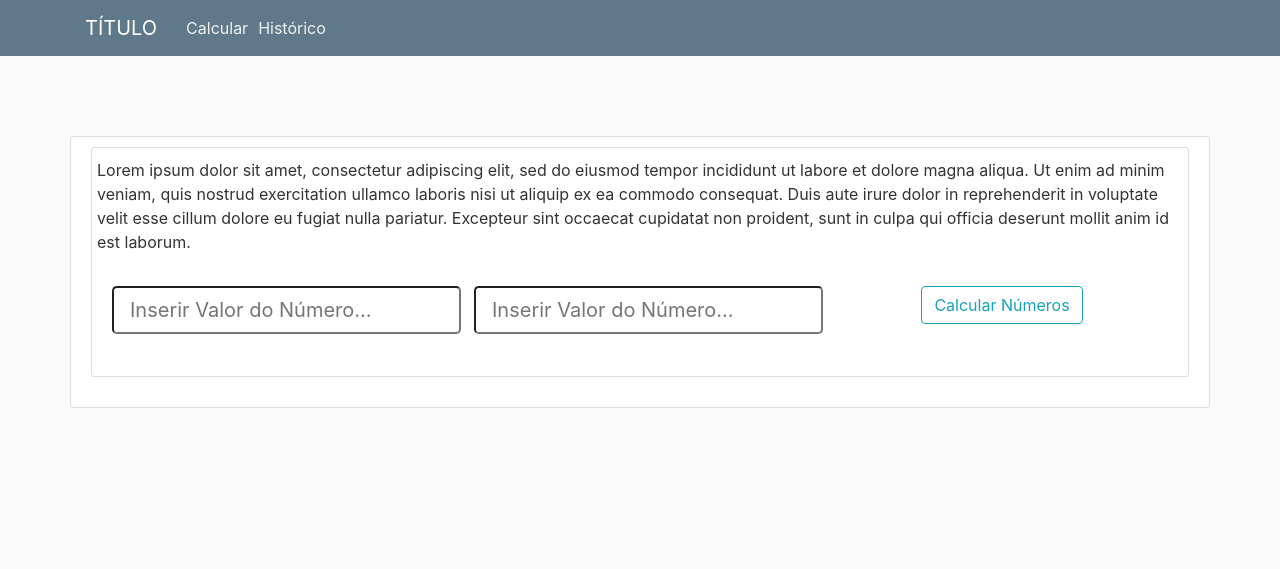
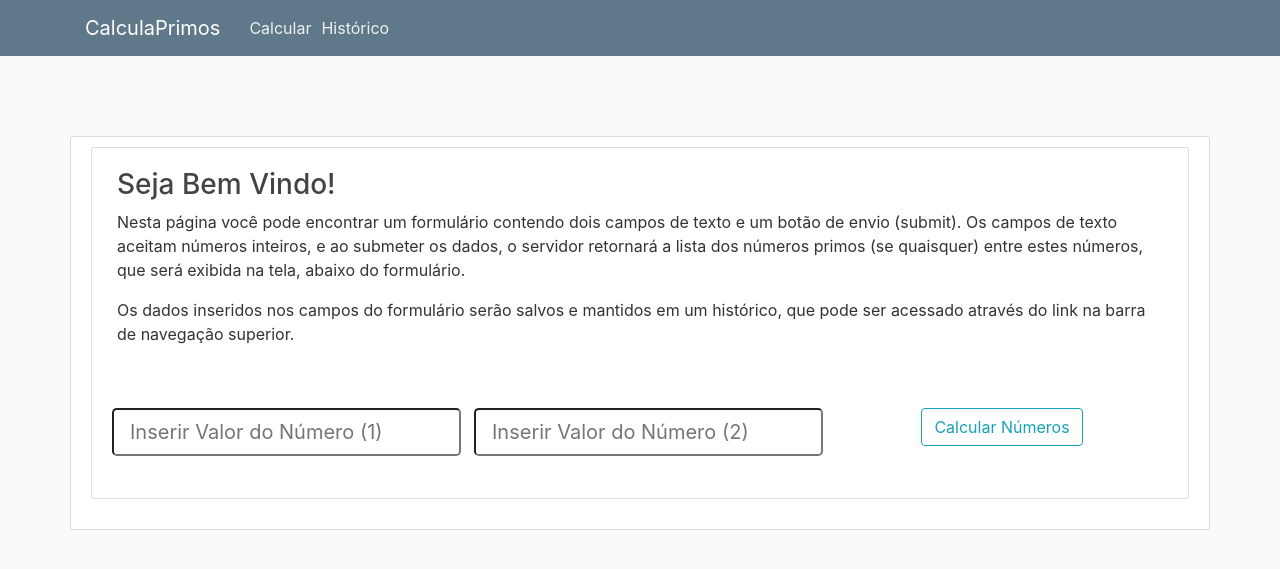
Before and after one commit to PedroBinotto/Desafio-Dev-Web-Full-Stack, a Flask app: page / in a window 1280 px wide. Shown: the top 569 px of the page. Run offline with Flask 2, Linux system fonts and the light colour scheme; some libraries are stand-ins or nearby versions.

Commit message:
*Página de Cálculos finalizada

```diff
--- a/flaskapp/main/forms.py
+++ b/flaskapp/main/forms.py
@@ -3,7 +3,7 @@ from wtforms import IntegerField, SubmitField
 from wtforms.validators import InputRequired, ValidationError
 
 class InputForm(FlaskForm):
-	num1 = IntegerField(validators=[InputRequired('Você precisa informar um número!')], render_kw={'placeholder': 'Inserir Valor do Número...'})
-	num2 = IntegerField(validators=[InputRequired('Você precisa informar um número!')], render_kw={'placeholder': 'Inserir Valor do Número...'})
+	num1 = IntegerField(validators=[InputRequired('Você precisa informar um número!')], render_kw={'placeholder': 'Inserir Valor do Número (1)'})
+	num2 = IntegerField(validators=[InputRequired('Você precisa informar um número!')], render_kw={'placeholder': 'Inserir Valor do Número (2)'})
 
 	submit =  SubmitField('Calcular Números')
--- a/flaskapp/main/routes.py
+++ b/flaskapp/main/routes.py
@@ -9,12 +9,14 @@ main = Blueprint('main', __name__)
 @main.route('/', methods=['GET', 'POST'])
 @main.route('/home/<string:num1>/<string:num2>', methods=['GET', 'POST'])
 def home(num1=None, num2=None):
+	title = 'Calcular'
 	form = InputForm()
 	if form.validate_on_submit():
 		record = Record(num1=form.num1.data, num2=form.num2.data)
 		db.session.add(record)
 		db.session.commit()
 		return redirect(url_for('main.home',
+			title=title,
 			num1=str(form.num1.data) if form.num1.data >= 0 else '0',
 			num2=str(form.num2.data) if form.num2.data >= 0 else '0'
 		))
@@ -22,13 +24,19 @@ def home(num1=None, num2=None):
 		lim_inf = int(min([num1, num2]))
 		lim_sup = int(max([num1, num2]))
 		results = calculate(lim_inf, lim_sup)
-		return render_template('home.html', form=form, results=results)
-	return render_template('home.html', form=form)
+		return render_template('home.html',
+			title=title,
+			form=form,
+			results=results,
+			lim_inf=lim_inf,
+			lim_sup=lim_sup
+		)
+	return render_template('home.html', title=title,form=form)
 
 @main.route('/history')
 def history():
 	page = request.args.get('page', 1, type=int)
-	records = Record.query.order_by(Record.date_added.desc()).paginate(page=page, per_page=5)
+	records = Record.query.order_by(Record.date_added.desc()).paginate(page=page, per_page=50)
 	next_url = url_for('main.history', page=records.next_num)\
 		if records.has_next else None
 	prev_url = url_for('main.history', page=records.prev_num)\
--- a/flaskapp/templates/home.html
+++ b/flaskapp/templates/home.html
@@ -1,16 +1,19 @@
 {% extends 'layout.html' %}
-
-
-{% block head %}
-	<script src="{{ url_for('static', filename='JS/main.js') }}" ></script>
-{% endblock head %}
 
 {% block content %}
 <div class='content-section'>
 	<div class='row'>
-		<p>
-			Lorem ipsum dolor sit amet, consectetur adipiscing elit, sed do eiusmod tempor incididunt ut labore et dolore magna aliqua. Ut enim ad minim veniam, quis nostrud exercitation ullamco laboris nisi ut aliquip ex ea commodo consequat. Duis aute irure dolor in reprehenderit in voluptate velit esse cillum dolore eu fugiat nulla pariatur. Excepteur sint occaecat cupidatat non proident, sunt in culpa qui officia deserunt mollit anim id est laborum.
-		</p>
+		<div class="content-section" style="border: none;">
+			<h3>
+				Seja Bem Vindo!
+			</h3>
+			<p>
+			Nesta página você pode encontrar um formulário contendo dois campos de texto e um botão de envio (submit). Os campos de texto aceitam números inteiros, e ao submeter os dados, o servidor retornará a lista dos números primos (se quaisquer) entre estes números, que será exibida na tela, abaixo do formulário.
+			</p>
+			<p>
+			Os dados inseridos nos campos do formulário serão salvos e mantidos em um histórico, que pode ser acessado através do link na barra de navegação superior.
+			</p>
+		</div>
 	</div>
 
 
@@ -67,9 +70,12 @@
 		</div>
 	</form>
 	{% if results %}
-	<div class="row">
-		{{ results }}
-	</div>
+		<div class="content-section" style="background-color: #f1f1f1; padding: 0.5rem; font-size: 1.25rem;">
+			Números primos de {{ lim_inf }} à {{ lim_sup }}:
+		</div>
+		<div class="content-section" style="background-color: #f1f1f1; padding: 0.5rem; font-size: 1.25rem;">
+			{{ results }}
+		</div>
 	{% endif %}
 </div>
 {% endblock content %}
--- a/flaskapp/templates/layout.html
+++ b/flaskapp/templates/layout.html
@@ -7,9 +7,9 @@
 		<link rel="stylesheet" type="text/css" href="{{ url_for('static', filename='CSS/main.css') }}">
 		<script src="https://kit.fontawesome.com/f89b0d50f0.js" crossorigin="anonymous"></script>
 		{% if title %}
-			<title>TÍTULO - {{ title }}</title>
+			<title>CalculaPrimos - {{ title }}</title>
 		{% else %}
-			<title>TÍTULO</title>
+			<title>CalculaPrimos</title>
 		{% endif %}
 
 		{% block head %}
@@ -20,9 +20,9 @@
 		<header class="site-header">
 				<nav class="navbar navbar-expand-md navbar-dark bg-steel" id='custom-navbar'>
 					<div class="container">
-						<a class="navbar-brand mr-4" id='logo' href="{{ url_for('main.home') }}">
-							TÍTULO
-						</a>
+						<div class="navbar-brand mr-4" id='logo'>
+							CalculaPrimos
+						</div>
 						<button class="navbar-toggler" type="button" data-toggle="collapse" data-target="#navbarToggle" aria-controls="navbarToggle" aria-expanded="false" aria-label="Toggle navigation">
 						<span class="navbar-toggler-icon"></span>
 						</button>
```
Also changed, not shown: flaskapp/templates/history.html (+11 -1 lines), 2 other files.
